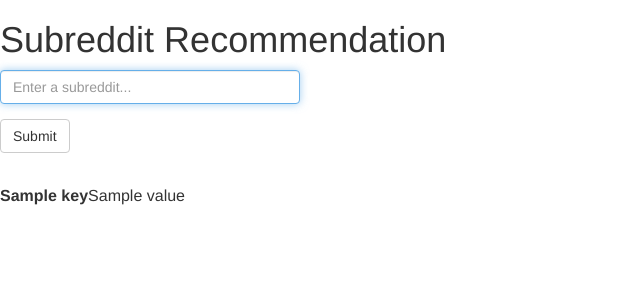
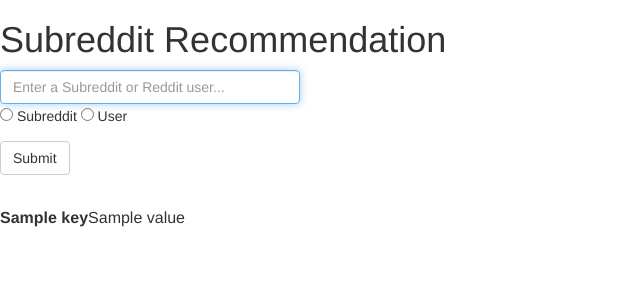
Before and after one commit to devinrewis/SubredditRecommend, a Flask app: template web/app/templates/index.html in a window 1280 px wide. Shown: the top 300 px of the page, without its empty margins (0-640 px from the left). Run offline with Flask 2, Linux system fonts and the light colour scheme; the template is opened without the code that fills it: most values are stand-ins (such as "Sample title", 1, 10 or a date in 2020); parts of the project's set-up code (start-up, migrations or seed data) failed here and were passed over; some libraries are stand-ins or nearby versions.

Commit message:
Added author feature to frontend and create yaml config for frontend

```diff
--- /dev/null
+++ b/web/app/settings-template.yaml
@@ -0,0 +1,2 @@
+redis-host: #redis hostname
+redis-port: #redis port
--- a/web/app/templates/index.html
+++ b/web/app/templates/index.html
@@ -7,7 +7,9 @@
 	<h1>Subreddit Recommendation</h1>
 	<form role="form" method='POST' action='/'>
 		<div class="form-group">
-			<input type="text" name="subreddit-input" class="form-control" id="subreddit-box" placeholder="Enter a subreddit..." style="max-width: 300px;" autofocus required>
+			<input type="text" name="input-box" class="form-control" id="input-box" placeholder="Enter a Subreddit or Reddit user..." style="max-width: 300px;" autofocus required>
+            <input type="radio" name="rec-type" id="subreddit" value="subreddit"> Subreddit </input>
+            <input type="radio" name="rec-type" id="author" value="author"> User </input>
 		</div>
 		<button type="submit" class="btn btn-default">Submit</button>
 	</form>
```
Also changed, not shown: web/app/views.py (+11 -3 lines).
